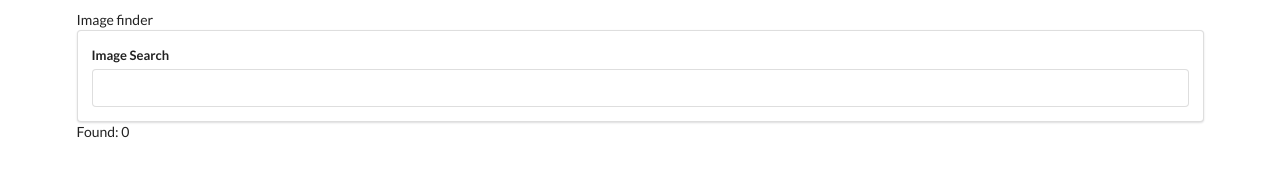
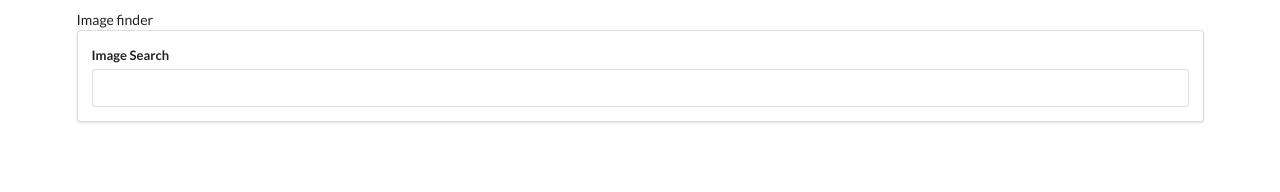
Before and after one commit to ritchey0713/image-finder, a React (Create React App) app: page / in a window 1280 px wide. Shown: the top 192 px of the page. Built offline with nearby package versions, Linux system fonts and the light colour scheme.

Commit message:
call image list

```diff
--- a/src/components/App.js
+++ b/src/components/App.js
@@ -1,14 +1,12 @@
 import React from 'react';
 import SearchBar from './SearchBar';
 import unsplash from "../api/unsplash"
-
+import ImageList from "./imageList"
 
 class App extends React.Component {
   state = {
     images: []
   }
-
-
 
 onSearchSubmit = async (searchTerm) => {
   const resp = await unsplash.get("/search/photos", {
@@ -29,7 +27,7 @@ onSearchSubmit = async (searchTerm) => {
       <div className="App ui container" style={{marginTop: "10px"}}>
         Image finder
         <SearchBar onSearchSubmit={this.onSearchSubmit}/>
-        Found: {this.state.images.length}
+        <ImageList images={this.state.images}/>
       </div>
     );
 
```
